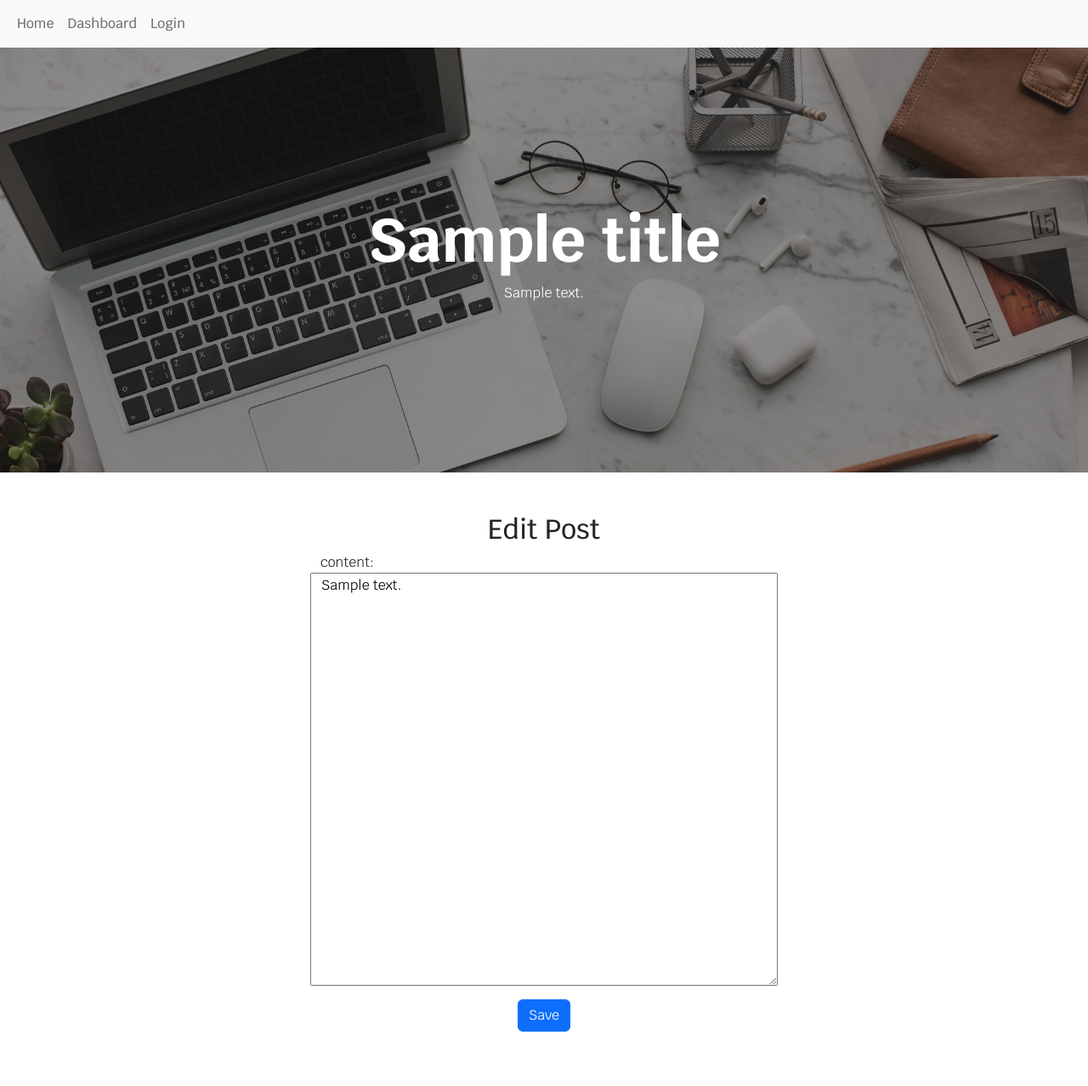
After one commit to mahiv87/Tech-Blog, a Node project: template views/edit.handlebars in a window 1280 px wide. The commit adds this page. Shown: the whole page at 85% size. Run offline with Node 20 templates, Linux system fonts and the light colour scheme; the template is opened without the code that fills it: most values are stand-ins (such as "Sample title", 1, 10 or a date in 2020); some libraries are stand-ins or nearby versions.

Commit message:
update post added

```diff
--- /dev/null
+++ b/public/js/edit.js
@@ -0,0 +1,24 @@
+const editFormHandler = async (event) => {
+    event.preventDefault();
+    const postId = document.querySelector('#edit-content').getAttribute('data-id');
+    console.log(postId);
+    const content = document.querySelector('#post-content').value.trim();
+
+    if (content) {
+        const response = await fetch(`/api/posts/${postId}`, {
+            method: 'PUT',
+            body: JSON.stringify({ content }),
+            headers: {
+                'Content-Type': 'application/json'
+            }
+        });
+
+        if (response.ok) {
+            document.location.replace('/dashboard');
+        } else {
+            alert('Failed to update post');
+        }
+    }
+};
+
+document.querySelector('.edit-post-form').addEventListener('submit', editFormHandler);
--- a/server.js
+++ b/server.js
@@ -16,7 +16,7 @@ const hbs = exphbs.create({ helpers });
 const sess = {
     secret: 'Super secret secret',
     cookie: {
-        maxAge: 5000
+        maxAge: 300000
     },
     resave: false,
     saveUninitialized: true,
--- a/views/dashboard.handlebars
+++ b/views/dashboard.handlebars
@@ -41,7 +41,7 @@
                         </h4>
                     </div>
                     <div class='col-2 edit-button'>
-                        <a href='/posts/{{post.id}}'>
+                        <a href='/edit/{{post.id}}'>
                             <button class='btn btn-sm btn-warning' data-id='{{post.id}}'>Edit</button>
                         </a>
                     </div>
--- /dev/null
+++ b/views/edit.handlebars
@@ -0,0 +1,25 @@
+<header class='jumbotron'>
+    <div class='container d-flex justify-content-center align-items-center'>
+        <div class='heading text-white'>
+            <h1>{{title}}</h1>
+            <p class='subheading text-center'>{{description}}</p>
+        </div>
+    </div>
+</header>
+
+<div class='container d-flex flex-wrap flex-lg-nowrap justify-content-center mt-5'>
+    <div class='col-md-6 mx-3 mb-5 px-3'>
+        <h2 class="text-center">Edit Post</h2>
+
+        <form class='form edit-post-form' id='edit-content' data-id='{{id}}'>
+            <div class='form-group mb-3 row'>
+                <label for='post-content'>content:</label>
+                <textarea class='form-input' id='post-content' name='post-content' rows="20">{{content}}</textarea>
+            </div>
+            <div class='form-group text-center'>
+                <button type='submit' class='btn btn-primary'>Save</button>
+            </div>
+        </form>
+    </div>
+
+    <script src='/js/edit.js'></script>
```
Also changed, not shown: controllers/homeRoutes.js (+26 -1 lines).
